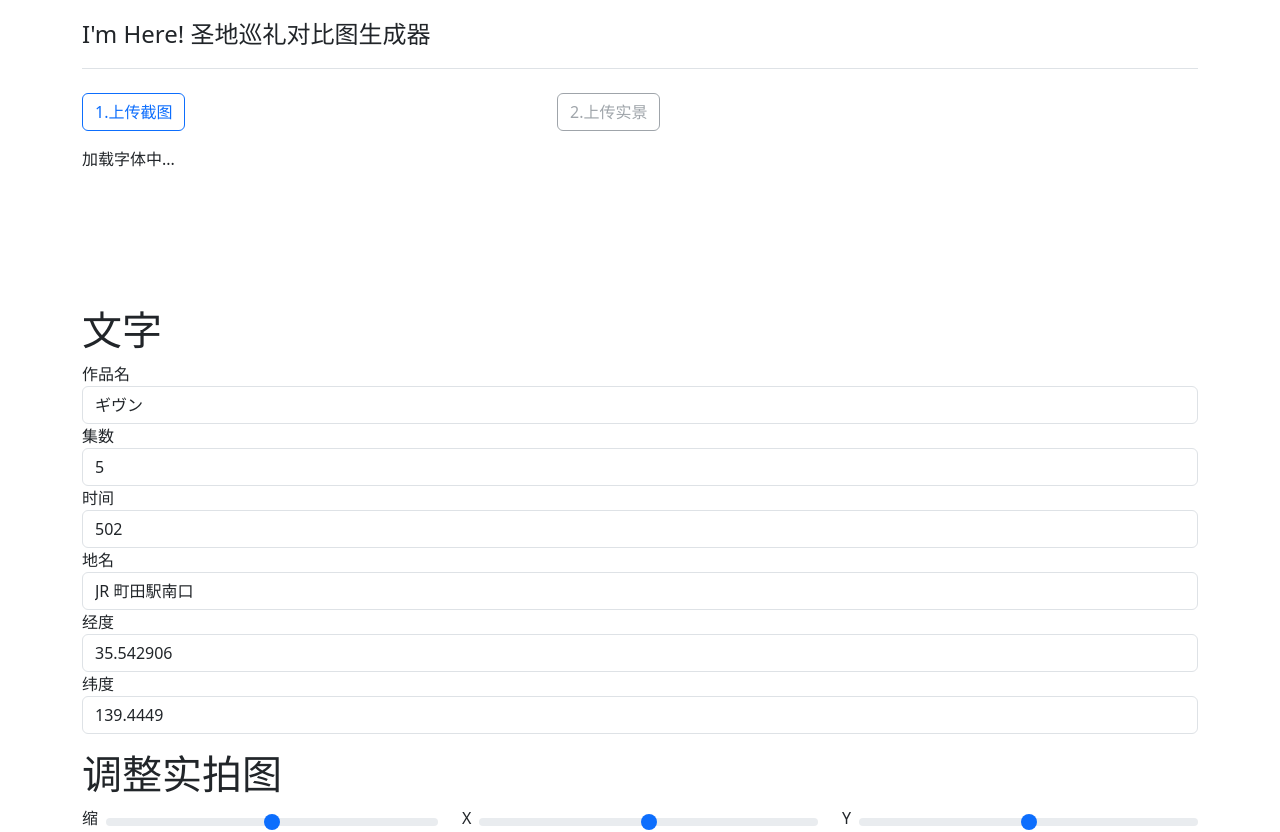
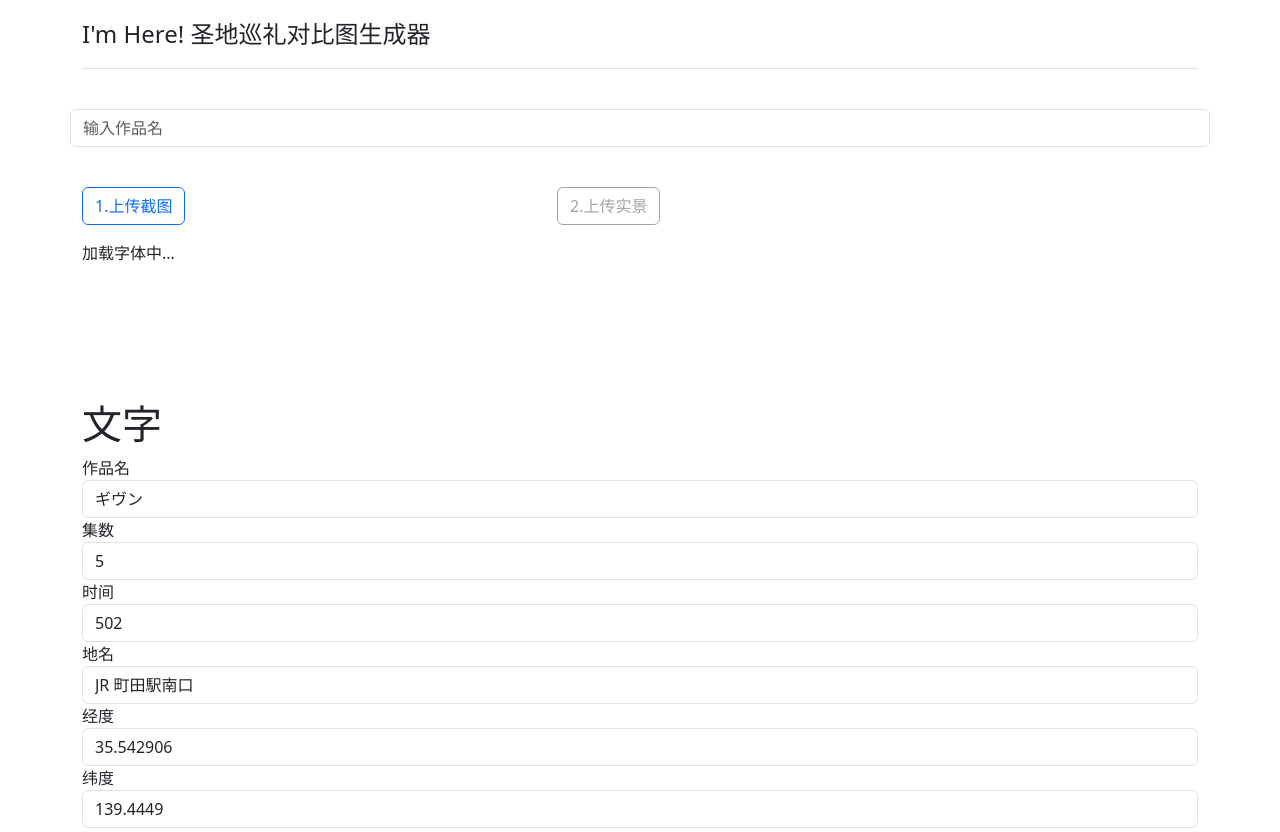
Before and after one commit to anitabi/IMHere, a React (Create React App) app: page / in a window 1280 px wide. Shown: the top 832 px of the page. Built offline with nearby package versions, Linux system fonts and the light colour scheme; a web font is replaced by a local one.

Commit message:
pics obtained

```diff
--- a/package.json
+++ b/package.json
@@ -7,6 +7,7 @@
     "@testing-library/jest-dom": "^5.17.0",
     "@testing-library/react": "^13.4.0",
     "@testing-library/user-event": "^13.5.0",
+    "axios": "^1.6.7",
     "bootstrap": "^5.3.2",
     "react": "^18.2.0",
     "react-dom": "^18.2.0",
--- a/src/App.js
+++ b/src/App.js
@@ -1,6 +1,8 @@
 import 'bootstrap/dist/css/bootstrap.min.css';
 import './App.css';
 import React, { useState, useRef, useEffect, handleChange } from 'react';
+import Search from './components/Search';
+
 
 // function to add text aligned to left
 function addTextToCanvasL(canvas, text, x, y, size, color) {
@@ -146,6 +148,8 @@ function App() {
 
   return (
     <div className="App">
+
+
       <div className="container">
         <header class="d-flex flex-wrap justify-content-center py-3 mb-4 border-bottom">
           <a href="#" class="d-flex align-items-center mb-3 mb-md-0 me-md-auto text-dark text-decoration-none">
@@ -156,7 +160,12 @@ function App() {
           </ul> */}
         </header>
 
-        <div>
+        <div class="row">
+          <Search />
+
+        </div>
+
+
         <div className="row mb-3">
           <div className="col-md-5">
             <button
@@ -362,7 +371,6 @@ function App() {
       </footer>
     </div>
 
-    </div >
   );
 }
 
--- /dev/null
+++ b/src/components/Search.js
@@ -0,0 +1,124 @@
+import React, { useState, useEffect, useRef } from 'react';
+import axios from 'axios';
+
+function s2ms(s) {
+    const minutes = Math.floor(s / 60);
+    const seconds = s % 60;
+    return minutes.toString().padStart(2, '0') + ":" + seconds.toString().padStart(2, '0');
+}
+
+function Search() {
+    const [keyword, setKeyword] = useState('');
+    const [results, setResults] = useState([]);
+    const [points, setPoints] = useState([]);
+    const timerId = useRef(null);
+
+    const handleChange = (event) => {
+        setKeyword(event.target.value);
+    };
+
+    const search = async () => {
+        if (!keyword.trim()) return;
+
+        try {
+            const response = await axios.get(`https://api.bgm.tv/search/subject/${keyword}`);
+            setResults(response.data.list);
+        } catch (error) {
+            console.error('搜索失败:', error);
+        }
+    };
+
+    useEffect(() => {
+        if (timerId.current) clearTimeout(timerId.current);
+        timerId.current = setTimeout(() => {
+            search();
+        }, 500); // 500ms delay
+
+        return () => clearTimeout(timerId.current);
+    }, [keyword]);
+
+    const handleKeyDown = (event) => {
+        if (event.key === 'Enter') {
+            clearTimeout(timerId.current);
+            search();
+        }
+    };
+
+
+    const handleSelect = async (id) => {
+        setResults([]);
+
+        try {
+            const response = await axios.get(`https://anitabi.cn/api/bangumi/${id}/lite`);
+            const updatedPoints = response.data.litePoints.map(point => ({
+                ...point,
+                image: point.image.replace('h160', 'h360')
+            }));
+
+            console.log('Points data', updatedPoints);
+            setPoints(updatedPoints);
+
+        } catch (error) {
+            console.error('Failed:', error);
+        }
+
+    };
+
+
+    return (
+        <div className="Search container my-3">
+            <div class="row mb-2"><input
+                type="text"
+                className="form-control"
+                value={keyword}
+                onChange={handleChange}
+                onKeyDown={handleKeyDown}
+                placeholder="输入作品名"
+            />
+            </div>
+
+            <div class="row">
+                {results.length > 0 ? (
+                    <div className="list-group">
+                        {results.map((item) => (
+                            <div key={item.id} className="list-group-item list-group-item-action d-flex gap-3 py-3 align-items-center" aria-current="true">
+                                <a href={item.url} target="_blank" rel="noopener noreferrer" className="d-flex align-items-center text-decoration-none">
+                                    <img src={item.images.common} alt={item.name} className="d-flex align-self-center me-3" style={{ width: '64px', height: '64px' }} />
+                                    <div>
+                                        <h6 className="mb-0">{item.name_cn || item.name}</h6>
+                                        <p className="mb-0 opacity-75">{item.name}</p>
+                                        <p className="mb-0 opacity-75">{item.id}</p>
+                                    </div>
+                                </a>
+                                <div className="ms-auto">
+                                    <button type="button" className="btn btn-outline-primary" onClick={(e) => { e.stopPropagation(); handleSelect(item.id); }}>选择</button> {/* 修改后的按钮 */}
+                                </div>
+                            </div>
+                        ))}
+
+                    </div>
+                ) : (
+                    <p className="text-center text-lg"></p>
+                )}
+
+                {points.length > 0 && (
+                    <div className="row row-cols-1 row-cols-md-3 g-4">
+                        {points.map((point) => (
+                            <div key={point.id} className="col">
+                                <div className="card">
+                                    <img src={point.image} className="card-img-top" alt={point.cn || point.name} />
+                                    <div className="card-body">
+                                        <h5 className="card-title">{point.cn || point.name}</h5>
+                                        <p className="card-text">EP{point.ep} {s2ms(point.s)} </p>
+                                    </div>
+                                </div>
+                            </div>
+                        ))}
+                    </div>
+                )}
+            </div>
+        </div>
+    );
+}
+
+export default Search;
```
Also changed, not shown: 1 other file (tests, documents, lock files or other folders). Lines whose indentation alone changed are shown as unchanged.
